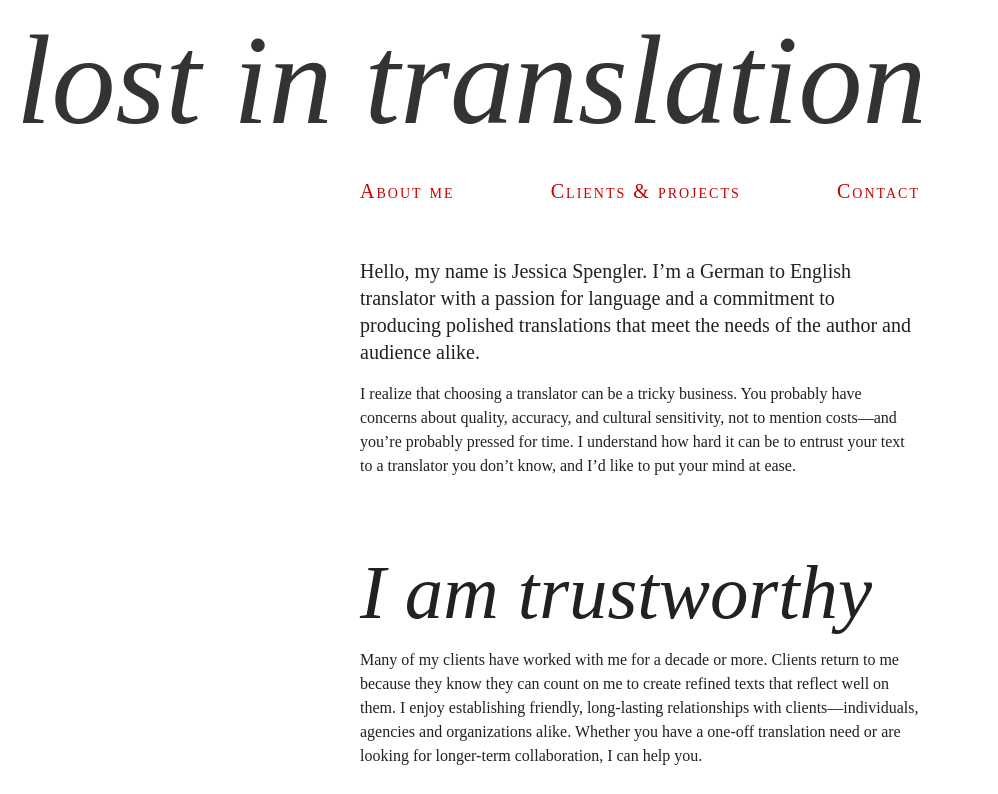
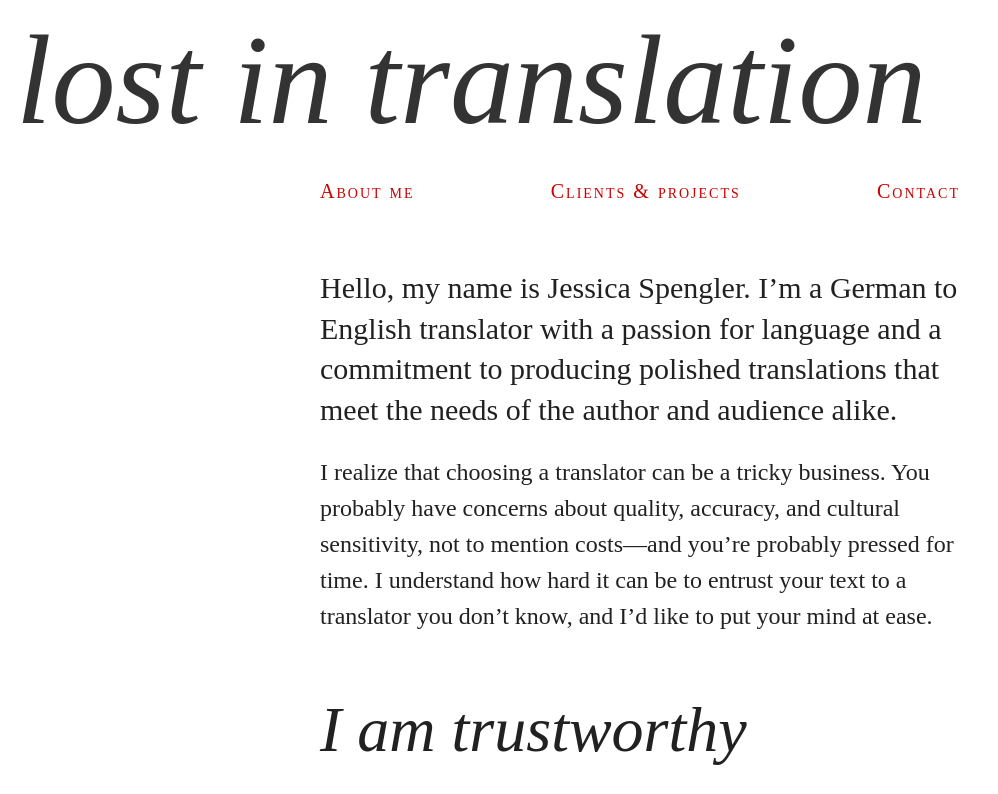
Before and after one commit to wordridden/wordridden.github.io, a plain HTML site: page index.html in a window 1280 px wide. Shown: the top 794 px of the page, without its empty margins (0-998 px from the left). Drawn offline with Linux system fonts and the light colour scheme.

Commit message:
Adjust text scaling

```diff
--- a/css/global.css
+++ b/css/global.css
@@ -20,16 +20,44 @@ h1,h2,h3,h4,h5,h6 {
     padding: 1em 0 0;
 }
 h1 {
-    font-size: 7vw;
+    font-size: 2.5rem;
 }
 h2 {
-    font-size: 6vw;
+    font-size: 2rem;
 }
 h3 {
-    font-size: 5vw;
+    font-size: 1.8rem;
 }
 h4 {
-    font-size: 4vw;
+    font-size: 1.5rem;
+}
+@media screen and (min-width: 20rem) {
+    h1 {
+        font-size: calc(2.5rem + 2 * ((100vw - 20rem) / 60));
+    }
+    h2 {
+        font-size: calc(2rem + 2 * ((100vw - 20rem) / 60));
+    }
+    h3 {
+        font-size: calc(1.8rem + 2 * ((100vw - 20rem) / 60));
+    }
+    h4 {
+        font-size: calc(1.5rem + 2 * ((100vw - 20rem) / 60));
+    }
+}
+@media screen and (min-width: 80rem) {
+    h1 {
+        font-size: 4.5rem;
+    }
+    h2 {
+        font-size: 4rem;
+    }
+    h3 {
+        font-size: 3.8rem;
+    }
+    h4 {
+        font-size: 3.5rem;
+    }
 }
 p, ul, ol, li {
     margin: 0;
@@ -73,29 +101,40 @@ main,
 footer > div {
     margin: 0 auto;
     padding: 1rem;
-    max-width: 35rem;
+    max-width: 40rem;
 }
 
 nav {
     font-variant: small-caps;
     font-size: 1.25rem;
     letter-spacing: 0.1em;
-    margin: 0 auto;
-    padding: 1rem;
-    max-width: 35rem;
-    display: flex;
-    justify-content: space-between;
-    flex-wrap: wrap;
+}
+nav > * {
+    display: block;
+}
+@media screen and (min-width: 30rem) {
+    nav {
+        display: flex;
+        justify-content: space-between;
+        flex-wrap: wrap;
+    }
 }
 nav a {
     text-decoration: none;
 }
-nav a:not(:last-child),
-nav mark:not(:last-child) {
-    padding-right: 1em;
-}
 main {
     padding-bottom: 20vh;
+    font-size: 1rem;
+}
+@media screen and (min-width: 20rem) {
+    main {
+        font-size: calc(1rem + 0.5 * ((100vw - 20rem) / 60));
+    }
+}
+@media screen and (min-width: 80rem) {
+    main {
+        font-size: 1.5rem;
+    }
 }
 main > p:first-of-type {
     font-size: 1.25em;
```
